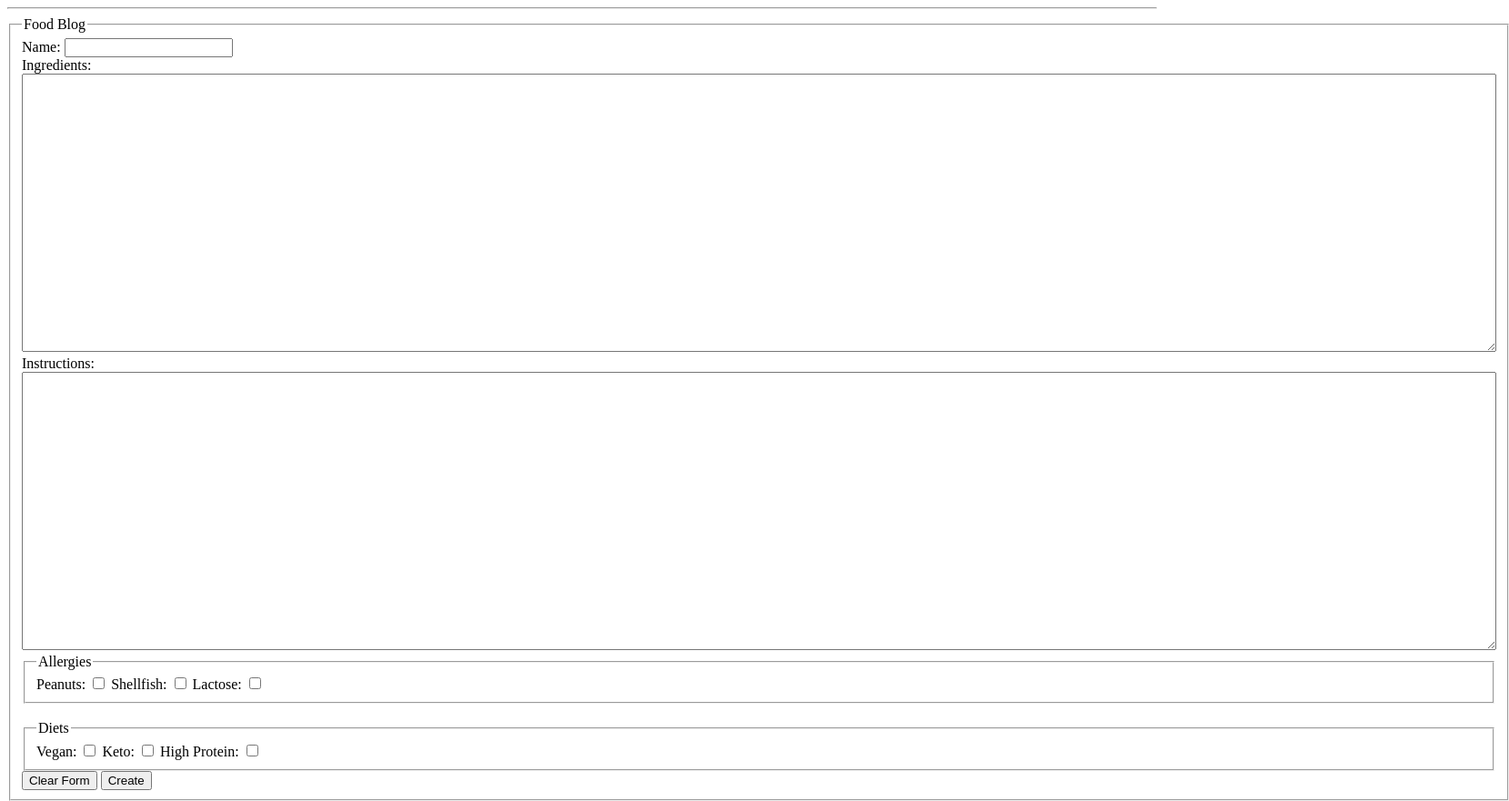
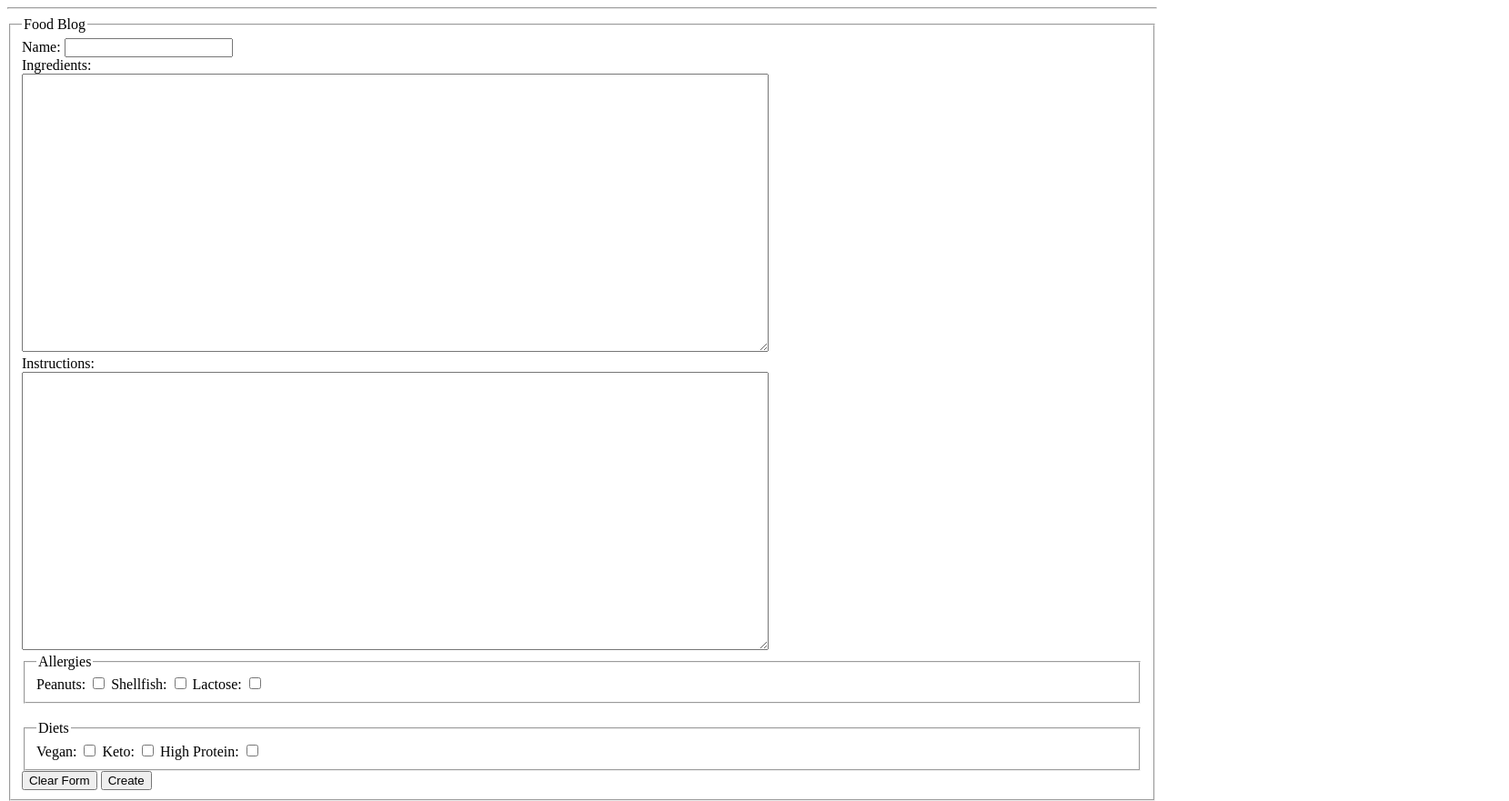
Before and after one commit to WebProgrammingSp2022/CS4-FoodBlog, a website: page public/views/index.html in a window 1280 px wide. Shown: the whole page at 91% size, 1659 px wide, since content can reach past the window. Drawn offline with nearby package versions, Linux system fonts and the light colour scheme; files whose address does not match are found by name.

Commit message:
Update index.html

```diff
--- a/public/views/index.html
+++ b/public/views/index.html
@@ -21,12 +21,12 @@
                         <br>
                         <label for="ingredients">Ingredients:</label>
                         <br>
-                        <textarea  id="ingredients" rows="20" cols="200" name="comments" form="usrform">
+                        <textarea  id="ingredients" rows="20" cols="100" name="comments" form="usrform">
                         </textarea>
                         <br>
                         <label for="instructions">Instructions:</label>
                         <br>
-                        <textarea id="instructions" rows="20" cols="200" name="comments" form="usrform">
+                        <textarea id="instructions" rows="20" cols="100" name="comments" form="usrform">
                         </textarea>
                         <br>
                         <fieldset>
```
